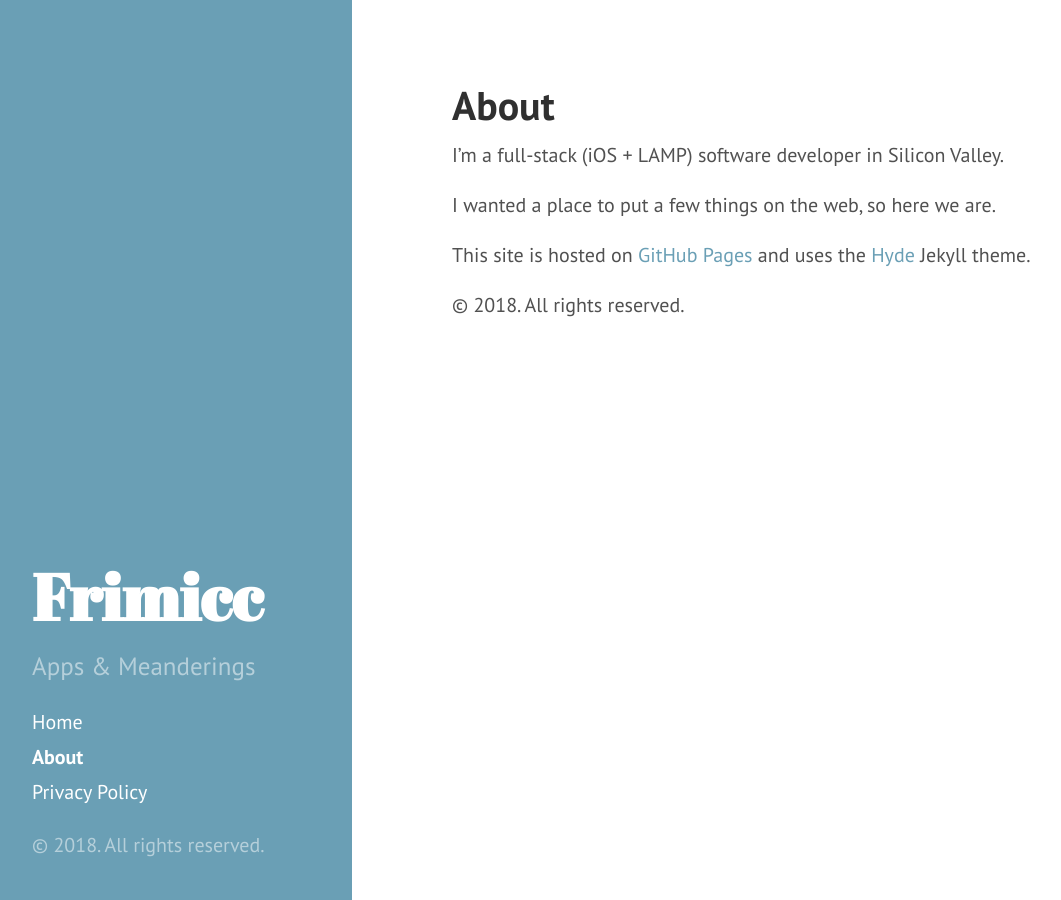
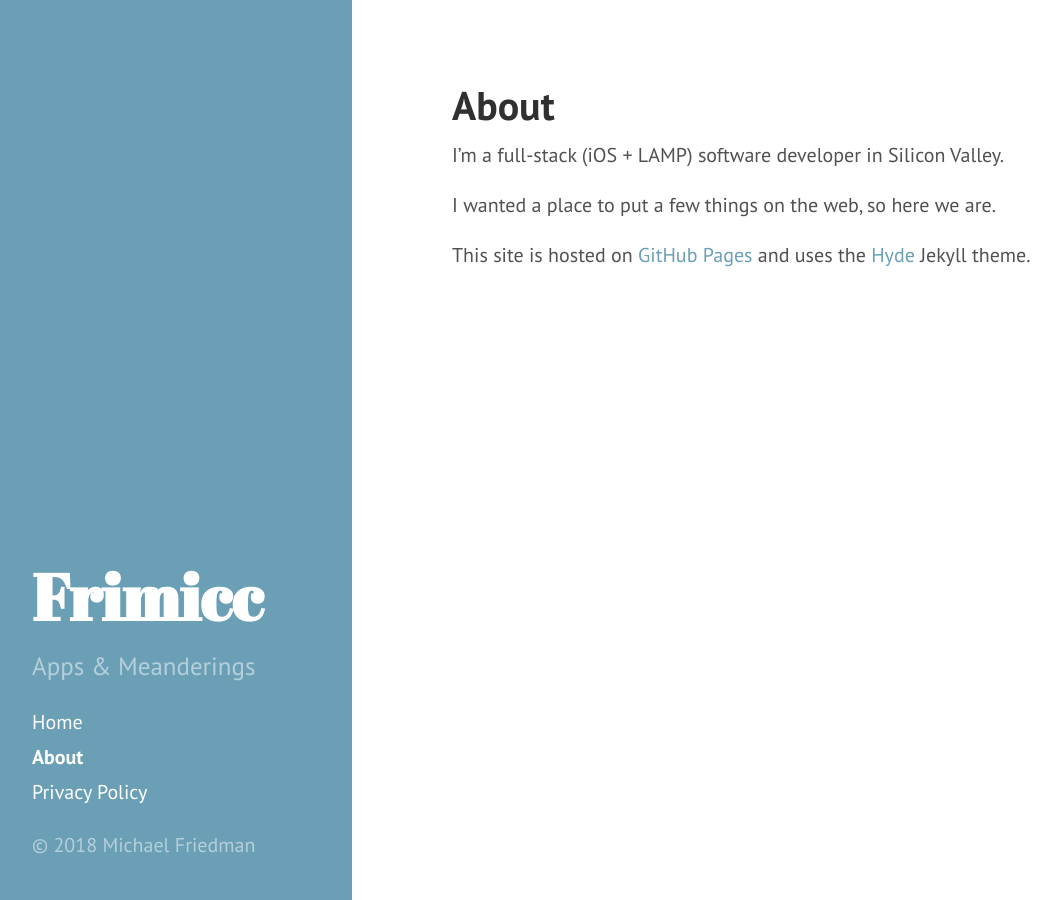
Before and after one commit to frimicc/frimicc.github.io, a Jekyll site: the page built from about.md, in a window 1280 px wide. Shown: the whole page, without its empty margins (8-1069 px from the left). Built offline with Jekyll 4.4.1, drawn with Linux system fonts in a browser that asks for light colours.

Commit message:
Fixed copyright notice.

```diff
--- a/_config.yml
+++ b/_config.yml
@@ -21,6 +21,5 @@ paginate:         5
 
 # Custom vars
 version:          1.0
-
 github:
   repo:           https://github.com/frimicc/frimicc.github.io
--- a/_includes/sidebar.html
+++ b/_includes/sidebar.html
@@ -28,6 +28,6 @@
 
     </nav>
 
-    <p>&copy; {{ site.time | date: '%Y' }}. All rights reserved.</p>
+    <p>&copy; {{ site.time | date: '%Y' }} Michael Friedman</p>
   </div>
 </div>
--- a/about.md
+++ b/about.md
@@ -8,5 +8,3 @@ I'm a full-stack (iOS + LAMP) software developer in Silicon Valley.
 I wanted a place to put a few things on the web, so here we are.
 
 This site is hosted on [GitHub Pages](http://pages.github.com) and uses the [Hyde](http://hyde.getpoole.com) Jekyll theme.
-
-&copy; 2018. All rights reserved.
```
